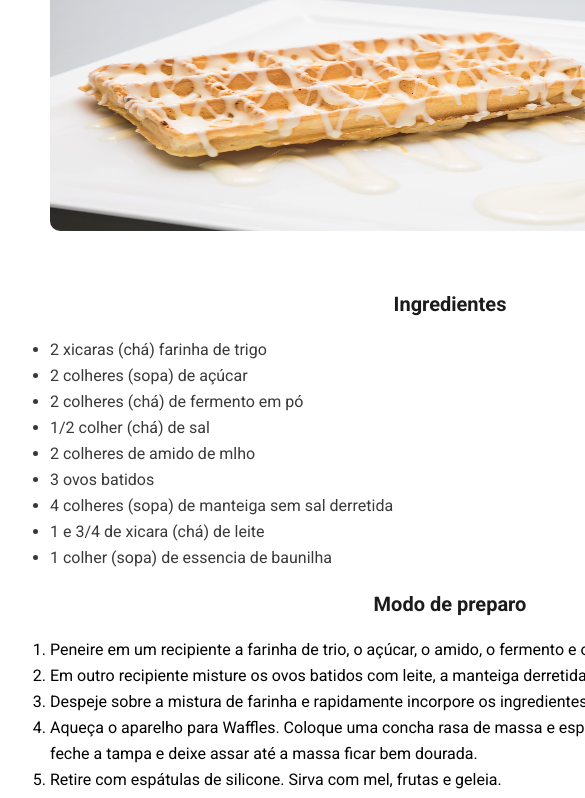
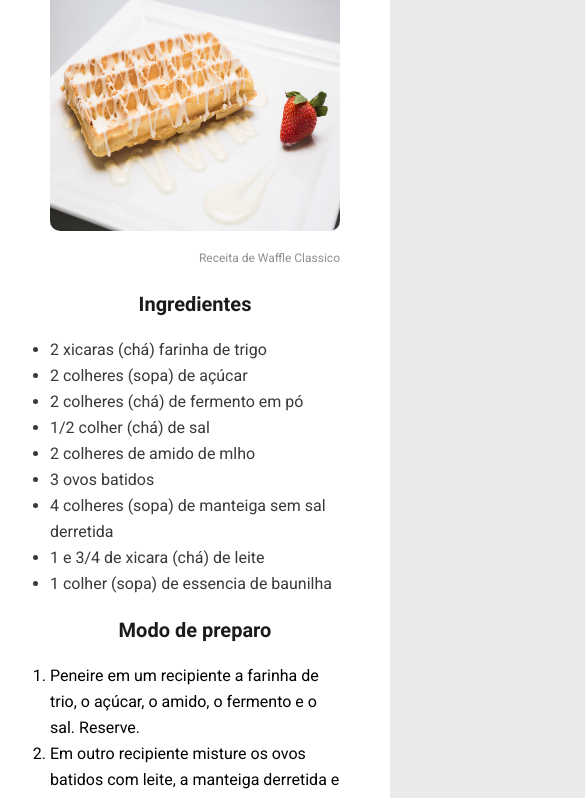
Before and after one commit to rdg1rodrigo/WaffleClassico, a plain HTML site: page index.html in a window 390 px wide. Shown: the part 95-893 px from the top of the page, 585 px wide, since content can reach past the window. Drawn offline with Linux system fonts and the light colour scheme.

Commit message:
new adjust

```diff
--- a/styles.css
+++ b/styles.css
@@ -60,6 +60,11 @@ footer {
     color: #8F8F8F;
 
 }
-@media (max-width: 764px) {
-
+@media (max-width: 700px) {
+    body, .recipe, .recope-img {
+      flex-direction: column;
+      width: 100%;
+      max-width: 100%;
+      max-height: 100%;
+     }
   }
```
